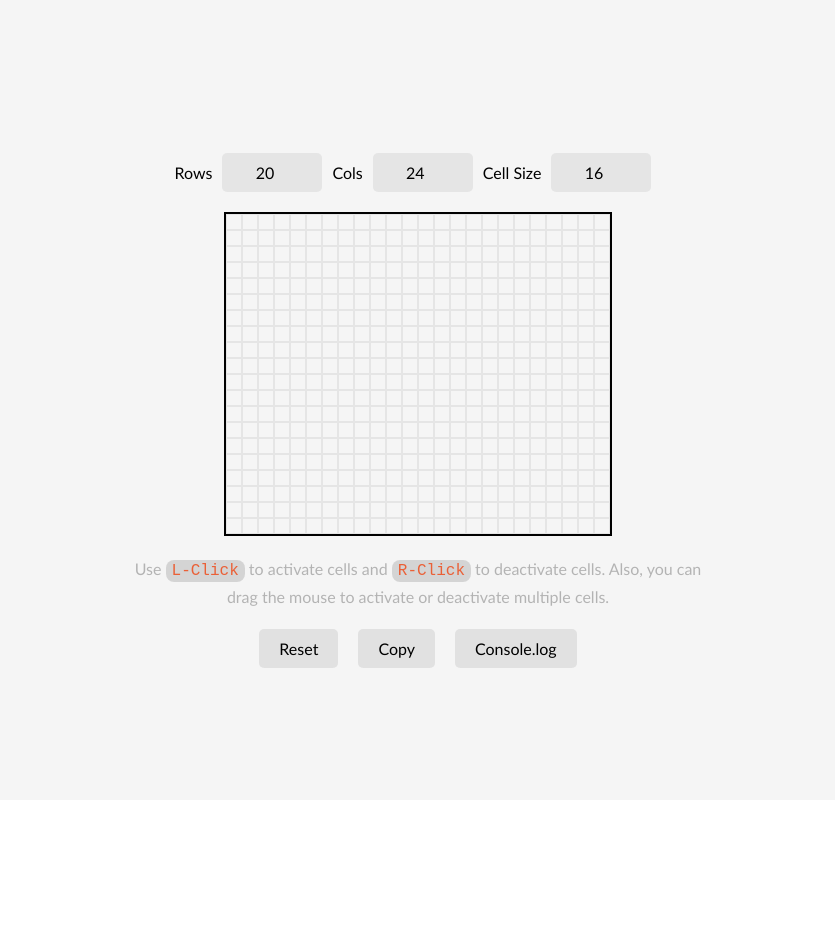
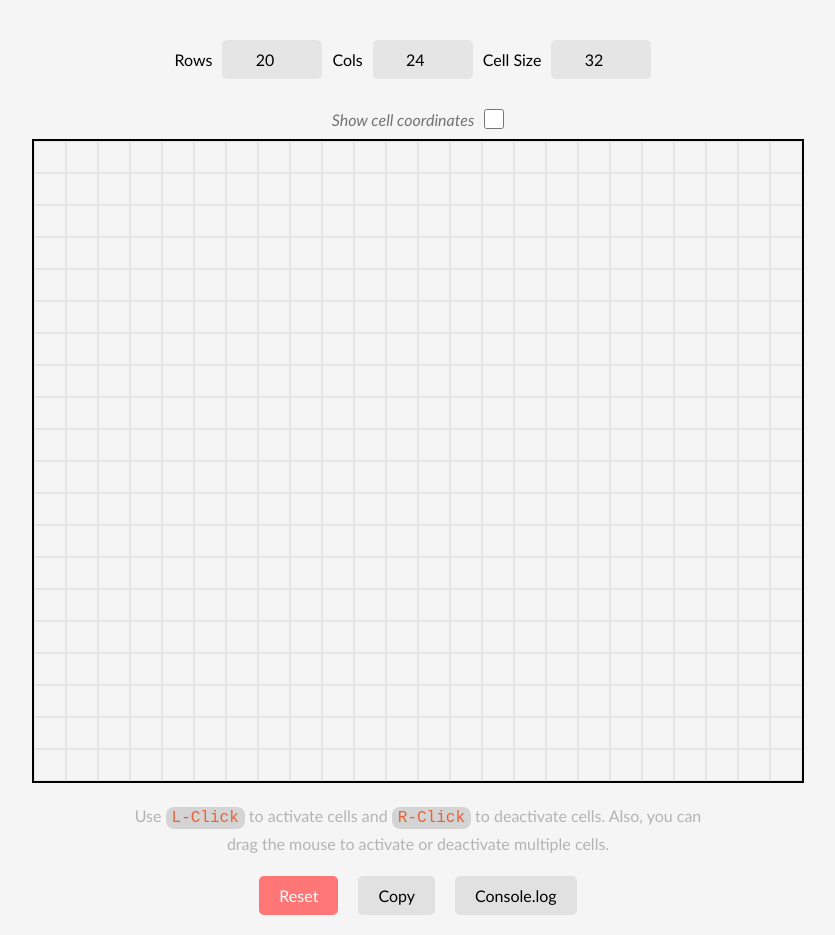
Before and after one commit to PortiESP/matrix-generator, a React (Vite) app: page / in a window 1280 px wide. Shown: the whole page, without its empty margins (222-1057 px from the left). Before the commit the page ends 800 px from the top, so only its background shows below. Built offline with nearby package versions, Linux system fonts and the light colour scheme.

Commit message:
Resize array preserving shape

```diff
--- a/src/App.css
+++ b/src/App.css
@@ -6,23 +6,20 @@
     display: flex;
     justify-content: center;
     align-items: center;
-    /* position: relative; */
+    position: relative;
     color: #0004;
+    cursor: pointer;
+    ::selection {
+        background: transparent;
+    }
 
     &.selected {
         background: black;
         color: #fff4;
     }
 
-    .value {
-        font-size: 0.8em;
-    }
-
     .ij {
-        position: absolute;
         font-size: 0.5em;
-        bottom: 0;
-        right: 0;
     }
 }
 
--- a/src/App.jsx
+++ b/src/App.jsx
@@ -11,7 +11,7 @@ const GLOBAL = {
     // Grid dimensions
     rows: 20,
     cols: 24,
-    cellSize: 16,
+    cellSize: 32,
 
     // Show cell info
     showCellInfo: false,
@@ -20,11 +20,20 @@ const GLOBAL = {
 function loadGrid(rows, cols) {
     const grid = JSON.parse(localStorage.getItem("grid"))
     if (grid && grid.length === rows && grid[0].length === cols) return grid
-    else return generateGrid(rows, cols)
+    else return resizeGrid(rows, cols, grid)
 }
 
-function generateGrid(rows, cols) {
-    return Array.from({ length: rows }, () => Array.from({ length: cols }, () => 0))
+function resizeGrid(rows, cols, grid = undefined) {
+    if (!grid) return Array.from({ length: rows }, () => Array.from({ length: cols }, () => GLOBAL.unselected))
+    else {
+        const newGrid = Array.from({ length: rows }, () => Array.from({ length: cols }, () => GLOBAL.unselected))
+        for (let i = 0; i < Math.min(rows, grid.length); i++) {
+            for (let j = 0; j < Math.min(cols, grid[0].length); j++) {
+                newGrid[i][j] = grid[i][j]
+            }
+        }
+        return newGrid
+    }
 }
 
 function initGlobal() {
@@ -39,10 +48,13 @@ function App() {
 
     // Store grid in local storage
     useEffect(() => {
-        localStorage.setItem("grid", JSON.stringify(grid))
         setGrid(loadGrid(data.rows, data.cols))
         console.log(grid)
     }, [data])
+
+    useEffect(() => {
+        localStorage.setItem("grid", JSON.stringify(grid))
+    }, [grid])
 
     return (
         <div className="wrapper">
@@ -51,12 +63,18 @@ function App() {
                 <Input def={data.cols} setValue={(value) => setData((old) => ({ ...old, cols: value || 1 }))} label="Cols" />
                 <Input def={data.cellSize} setValue={(value) => setData((old) => ({ ...old, cellSize: value }))} label="Cell Size" />
             </div>
+            <div className="info">
+                <label htmlFor="info-ij">Show cell coordinates</label>
+                <input type="checkbox" id="info-ij" value={data.showCellInfo} onChange={(e) => setData((old) => ({ ...old, showCellInfo: e.target.checked }))} />
+            </div>
             <Grid grid={grid} setGrid={setGrid} data={data} />
             <p className="hint">
                 Use <code>L-Click</code> to activate cells and <code>R-Click</code> to deactivate cells. Also, you can <strong>drag the mouse</strong> to activate or deactivate multiple cells.
             </p>
             <div className="buttons">
-                <button onClick={() => window.location.reload()}>Reset</button>
+                <button onClick={() => window.location.reload()} className="reset-btn">
+                    Reset
+                </button>
                 <button onClick={() => navigator.clipboard.writeText(JSON.stringify(grid))}>Copy</button>
                 <button onClick={() => console.log(JSON.stringify(grid))}>Console.log</button>
             </div>
--- a/src/components/Cell.jsx
+++ b/src/components/Cell.jsx
@@ -14,10 +14,9 @@ export default function Cell(props) {
     }
 
     return (
-        <div key={`${i}-${j}`} className={className} onClick={(e) => handleClick(e, i, j)} onContextMenu={(e) => handleClick(e, i, j)}>
+        <div key={`${i}-${j}`} title={`${i}/${j}`} className={className} onClick={(e) => handleClick(e, i, j)} onContextMenu={(e) => handleClick(e, i, j)}>
             {data.showCellInfo && (
                 <>
-                    <span className="value">{cell}</span>
                     <span className="ij">
                         {i}/{j}
                     </span>
--- a/src/index.css
+++ b/src/index.css
@@ -54,6 +54,22 @@
         }
     }
 
+    .info {
+        display: flex;
+        justify-content: center;
+        align-items: center;
+        height: 40px;
+        gap: 10px;
+        color: #0008;
+        font-style: italic;
+
+        input[type="checkbox"] {
+            cursor: pointer;
+            width: 20px;
+            height: 20px;
+        }
+    }
+
     .buttons {
         display: flex;
         justify-content: center;
@@ -78,6 +94,14 @@
                 color: white;
             }
         }
+
+        .reset-btn {
+            background-color: #ff7676;
+            color: white;
+            &:hover {
+                background-color: #f00;
+            }
+        }
     }
 
     .hint {
```
